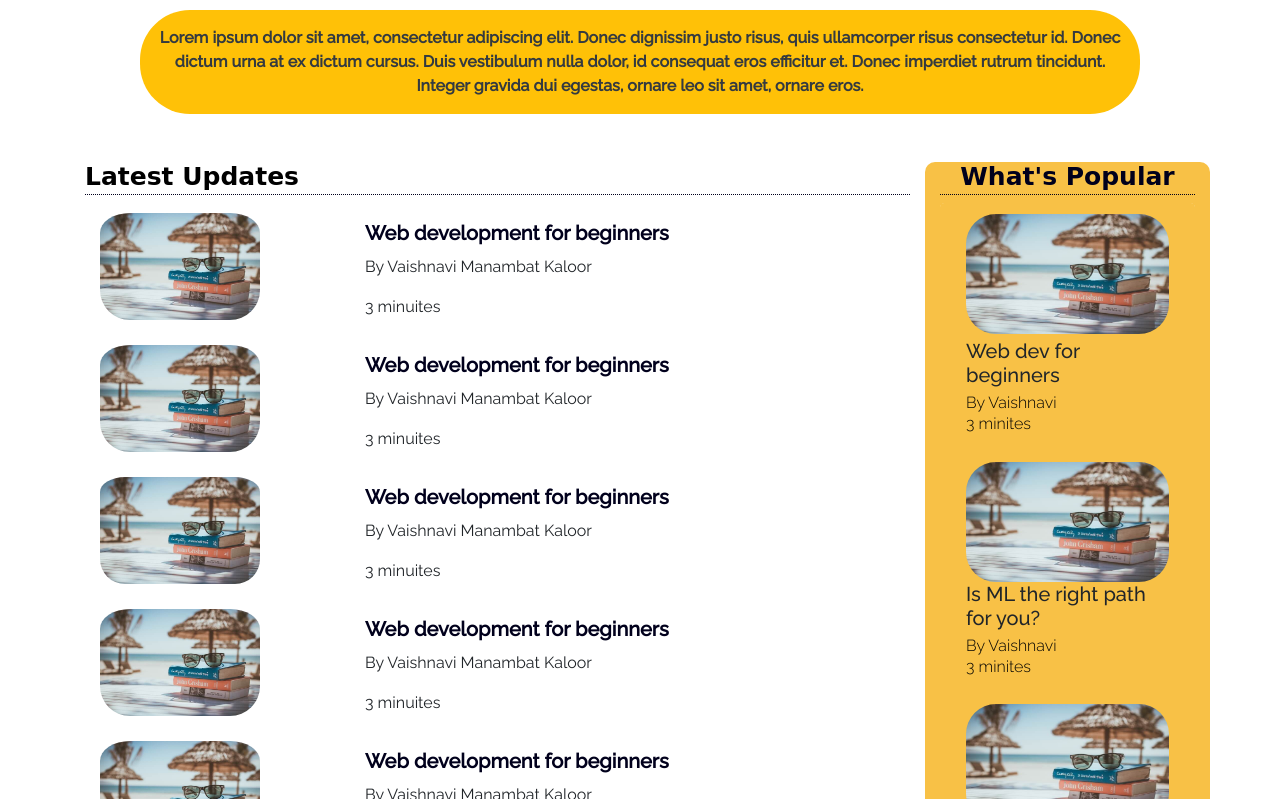
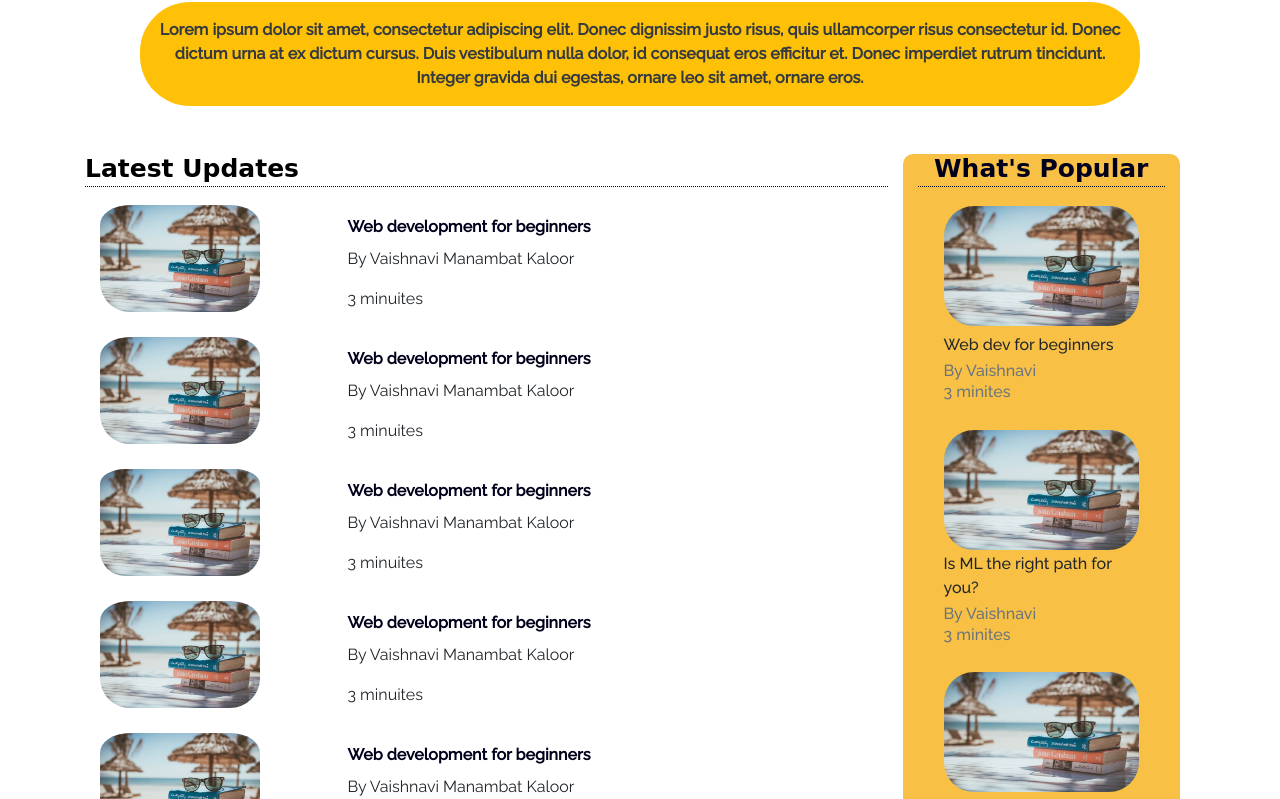
Before and after one commit to prerana-bala/Alpha-Buzz-Sept-24th, a plain HTML site: page pages/Blogsp/onestowatch.html in a window 1280 px wide. Shown: the part 229-1028 px from the top of the page. Drawn offline with nearby package versions, Linux system fonts and the light colour scheme; files that its build step writes are made by us from their sources; a web font is replaced by a local one.

Commit message:
Update onestowatch.html

```diff
--- a/pages/Blogsp/onestowatch.html
+++ b/pages/Blogsp/onestowatch.html
@@ -5,15 +5,19 @@
     <meta charset="utf-8">
     <meta name="viewport" content="width=device-width, initial-scale=1.0, shrink-to-fit=no">
     <title>Onestowatch</title>
-    <link rel="stylesheet" href="assets/bootstrap/css/bootstrap.min.css">
+    <link rel="stylesheet" href="https://stackpath.bootstrapcdn.com/bootstrap/4.4.1/css/bootstrap.min.css" integrity="sha384-Vkoo8x4CGsO3+Hhxv8T/Q5PaXtkKtu6ug5TOeNV6gBiFeWPGFN9MuhOf23Q9Ifjh" crossorigin="anonymous">
+    <script src="https://code.jquery.com/jquery-3.4.1.slim.min.js" integrity="sha384-J6qa4849blE2+poT4WnyKhv5vZF5SrPo0iEjwBvKU7imGFAV0wwj1yYfoRSJoZ+n" crossorigin="anonymous"></script>
+<script src="https://cdn.jsdelivr.net/npm/popper.js@1.16.0/dist/umd/popper.min.js" integrity="sha384-Q6E9RHvbIyZFJoft+2mJbHaEWldlvI9IOYy5n3zV9zzTtmI3UksdQRVvoxMfooAo" crossorigin="anonymous"></script>
+<script src="https://stackpath.bootstrapcdn.com/bootstrap/4.4.1/js/bootstrap.min.js" integrity="sha384-wfSDF2E50Y2D1uUdj0O3uMBJnjuUD4Ih7YwaYd1iqfktj0Uod8GCExl3Og8ifwB6" crossorigin="anonymous"></script>
+    <link rel="stylesheet" href="asset/css/bootstrap.min.css">
     <link rel="stylesheet" href="https://fonts.googleapis.com/css?family=Lora">
     <link rel="stylesheet" href="https://fonts.googleapis.com/css?family=Raleway:300,400,500">
     <link rel="stylesheet" href="https://fonts.googleapis.com/css?family=Raleway+Dots">
-    <link rel="stylesheet" href="Alpha-Buzz-Sept-24th/assets/fonts/font-awesome.min.css">
-    <link rel="stylesheet" href="Alpha-Buzz-Sept-24th/assets/css/body.css">
-    <link rel="stylesheet" href="Alpha-Buzz-Sept-24th/assets/css/style.css">
-    <link rel="stylesheet" href="Alpha-Buzz-Sept-24th/assets/css/styles-1.css">
-    <link rel="stylesheet" href="Alpha-Buzz-Sept-24th/assets/css/styles.css">
+    <link rel="stylesheet" href="asset/fonts/font-awesome.min.css">
+    <link rel="stylesheet" href="asset/css/body.css">
+    <link rel="stylesheet" href="asset/css/style.css">
+    <link rel="stylesheet" href="asset/css/styles-1.css">
+    <link rel="stylesheet" href="asset/css/styles.css">
     <link rel="icon" type="image/png" href="../../image/abc-w.png">
 </head>
 <style type="text/css">
@@ -94,7 +98,7 @@
         </button>
         <span class="buzz">
                 <div >
-                  <img src="assets/img/Abuzz.png" class="Abuz" >
+                  <img src="Assets/img/Abuzz.png" class="Abuz" >
                 </div>
               </span>
         <span class="navbar-text">
@@ -120,7 +124,7 @@
                 <div class="col-md-12 col-lg-9">
                     <h1 class="newsblock-title" style="color: rgb(0,0,0);">Latest Updates</h1>
                     <div class="row">
-                        <div class="col-3 col-lg-4 news-bg"><img src="assets/img/beach.jpg" class="jp" style="border-radius: 30px;padding-top: 10px"></div>
+                        <div class="col-3 col-lg-4 news-bg"><img src="Assets/img/beach.jpg" class="jp" style="border-radius: 30px;padding-top: 10px"></div>
                         <div class="col-9 col-lg-8 news-bg" style="background-color: rgb(255,255,255);">
                             <h1 class="newsblock-title-under" style="font-size: 20px;"><a href="#">Web development for beginners</a></h1>
                             <p>By <a href="#">Vaishnavi Manambat Kaloor</a></p>
@@ -128,7 +132,7 @@
                         </div>
                     </div>
                     <div class="row">
-                        <div class="col-3 col-lg-4 news-bg"><img src="assets/img/beach.jpg" class="jp" style="border-radius: 30px;padding-top: 10px"></div>
+                        <div class="col-3 col-lg-4 news-bg"><img src="Assets/img/beach.jpg" class="jp" style="border-radius: 30px;padding-top: 10px"></div>
                         <div class="col-9 col-lg-8 news-bg" style="background-color: rgb(255,255,255);">
                             <h1 class="newsblock-title-under" style="font-size: 20px;"><a href="#">Web development for beginners</a></h1>
                             <p>By <a href="#">Vaishnavi Manambat Kaloor</a></p>
@@ -136,7 +140,7 @@
                         </div>
                     </div>
                     <div class="row">
-                        <div class="col-3 col-lg-4 news-bg"><img src="assets/img/beach.jpg" class="jp" style="border-radius: 25px;padding-top: 10px"></div>
+                        <div class="col-3 col-lg-4 news-bg"><img src="Assets/img/beach.jpg" class="jp" style="border-radius: 25px;padding-top: 10px"></div>
                         <div class="col-9 col-lg-8 news-bg" style="background-color: rgb(255,255,255);">
                             <h1 class="newsblock-title-under" style="font-size: 20px;"><a href="#">Web development for beginners</a></h1>
                             <p>By <a href="#">Vaishnavi Manambat Kaloor</a></p>
@@ -144,7 +148,7 @@
                         </div>
                     </div>
                     <div class="row">
-                        <div class="col-3 col-lg-4 news-bg"><img src="assets/img/beach.jpg" class="jp" style="border-radius: 30px; padding-top: 10px"></div>
+                        <div class="col-3 col-lg-4 news-bg"><img src="Assets/img/beach.jpg" class="jp" style="border-radius: 30px; padding-top: 10px"></div>
                         <div class="col-9 col-lg-8 news-bg" style="background-color: rgb(255,255,255);">
                             <h1 class="newsblock-title-under" style="font-size: 20px;"><a href="#">Web development for beginners</a></h1>
                             <p>By <a href="#">Vaishnavi Manambat Kaloor</a></p>
@@ -152,7 +156,7 @@
                         </div>
                     </div>
                     <div class="row">
-                        <div class="col-3 col-lg-4 news-bg"><img src="assets/img/beach.jpg" class="jp" style="border-radius: 30px; padding-top: 10px;"></div>
+                        <div class="col-3 col-lg-4 news-bg"><img src="Assets/img/beach.jpg" class="jp" style="border-radius: 30px; padding-top: 10px;"></div>
                         <div class="col-9 col-lg-8 news-bg" style="background-color: rgb(255,255,255);">
                             <h1 class="newsblock-title-under" style="font-size: 20px;"><a href="#">Web development for beginners</a></h1>
                             <p>By <a href="#">Vaishnavi Manambat Kaloor</a></p>
@@ -163,17 +167,17 @@
                 <div class="col-md-3 aw" style="text-align: center;border-radius: 10px;background-color: #f8c146;">
                     <h1 class="newsblock-title">What's Popular</h1>
                     <div class="card">
-                        <div class="card-body" style="padding: 10px;padding-left: 25px;padding-right: 25px;background-color: #f8c146;"><img src="assets/img/beach.jpg" style="width: 100%;height: 120px;margin-bottom: 5px; border-radius: 30px;">
+                        <div class="card-body" style="padding: 10px;padding-left: 25px;padding-right: 25px;background-color: #f8c146;"><img src="Assets/img/beach.jpg" style="width: 100%;height: 120px;margin-bottom: 5px; border-radius: 30px;">
                             <h4 class="text-left card-title" style="font-size: 20px;/*text-align: left;*/"><a href="#">Web dev for beginners</a></h4>
                             <h6 class="text-left text-muted card-subtitle mb-2" style="color: black;/*text-align: left;*/">By <a href="#">Vaishnavi</a></h6>
                             <h6 class="text-left text-muted card-subtitle mb-2" style="color: black;/*text-align: left;*/">3 minites</h6>
                         </div>
-                        <div class="card-body" style="padding: 10px;padding-left: 25px;padding-right: 25px;background-color: #f8c146;background-color: #f8c146;"><img src="assets/img/beach.jpg" style="width: 100%;height: 120px; border-radius: 30px">
+                        <div class="card-body" style="padding: 10px;padding-left: 25px;padding-right: 25px;background-color: #f8c146;background-color: #f8c146;"><img src="Assets/img/beach.jpg" style="width: 100%;height: 120px; border-radius: 30px">
                             <h4 class="text-left card-title" style="font-size: 20px;/*text-align: left;*/"><a href="#">Is ML the right path for you?</a></h4>
                             <h6 class="text-left text-muted card-subtitle mb-2" style="color: black;/*text-align: left;*/">By <a href="#">Vaishnavi</a></h6>
                             <h6 class="text-left text-muted card-subtitle mb-2" style="color: black;/*text-align: left;*/">3 minites</h6>
                         </div>
-                        <div class="card-body" style="padding: 10px;padding-left: 25px;padding-right: 25px;background-color: #f8c146;background-color: #f8c146;border-color: #f8c146;"><img src="assets/img/beach.jpg" style="width: 100%;height: 120px; border-radius: 30px">
+                        <div class="card-body" style="padding: 10px;padding-left: 25px;padding-right: 25px;background-color: #f8c146;background-color: #f8c146;border-color: #f8c146;"><img src="Assets/img/beach.jpg" style="width: 100%;height: 120px; border-radius: 30px">
                             <h4 class="text-left card-title" style="font-size: 20px;/*text-align: left;*/"><a href="#">Success overnight</a></h4>
                             <h6 class="text-left text-muted card-subtitle mb-2" style="color: black;/*text-align: left;*/">By <a href="#">Vaishnavi</a></h6>
                             <h6 class="text-left text-muted card-subtitle mb-2" style="color: black;/*text-align: left;*/">3 minites</h6>
```
